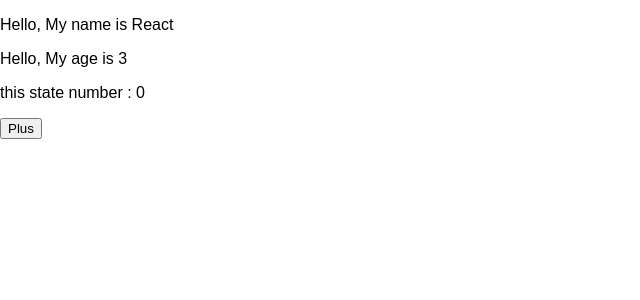
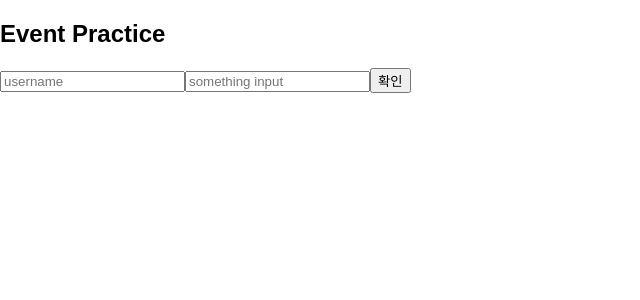
Before and after one commit to hellomac87/hello-react, a React (Create React App) app: page / in a window 1280 px wide. Shown: the top 300 px of the page, without its empty margins (0-640 px from the left). Built offline with nearby package versions, Linux system fonts and the light colour scheme.

Commit message:
이벤트 핸들링

```diff
--- a/src/App.js
+++ b/src/App.js
@@ -1,23 +1,12 @@
 import React, { Component, Fragment } from 'react';
 import './App.css';
-import MyComponent from './MyComponent';
+import EventPractice from './EventPractice';
 
 class App extends Component {
   render() {
-    const text = "are you awesome?"
-    const condition = true;
-    const style = {
-      backgroundColor : 'gray',
-      border: '1px solid black',
-      height: Math.round(Math.random() * 300) +50,
-      width : Math.round(Math.random() * 300) +50,
-      WebkitTransition : 'all',
-      MozTransition:'all',
-      msTransition :'all'
-    };
     return (
       <Fragment>
-        <MyComponent name='React' age={3}/>
+        <EventPractice/>
       </Fragment>
     );
   }
--- /dev/null
+++ b/src/EventPractice.js
@@ -0,0 +1,54 @@
+import React, { Component } from 'react';
+import { throws } from 'assert';
+
+class EventPractice extends Component {
+    state = {
+        username :'',
+        message : '',
+    }
+
+    handleChange = (e) => {
+        this.setState({
+            [e.target.name] : e.target.value
+        });
+    }
+
+    handleClick = () => {
+        alert(this.state.username + ' : ' + this.state.message);
+        this.setState({
+            username :'',
+            message : ''
+        });
+    }
+    handleKeyPress = (e) => {
+        if(e.key === 'Enter'){
+            this.handleClick();
+        }
+    }
+
+    render() {
+        return (
+            <div>
+                <h2>Event Practice</h2>
+                <input
+                    type="text"
+                    name="username"
+                    placeholder="username"
+                    onChange={this.handleChange}
+                />
+                <input
+                    type="text"
+                    name="message"
+                    placeholder="something input"
+                    onChange={this.handleChange}
+                    onKeyPress={this.handleKeyPress}
+                />
+                <button onClick={this.handleClick}>
+                    확인
+                </button>
+            </div>
+        );
+    }
+}
+
+export default EventPractice;
```
